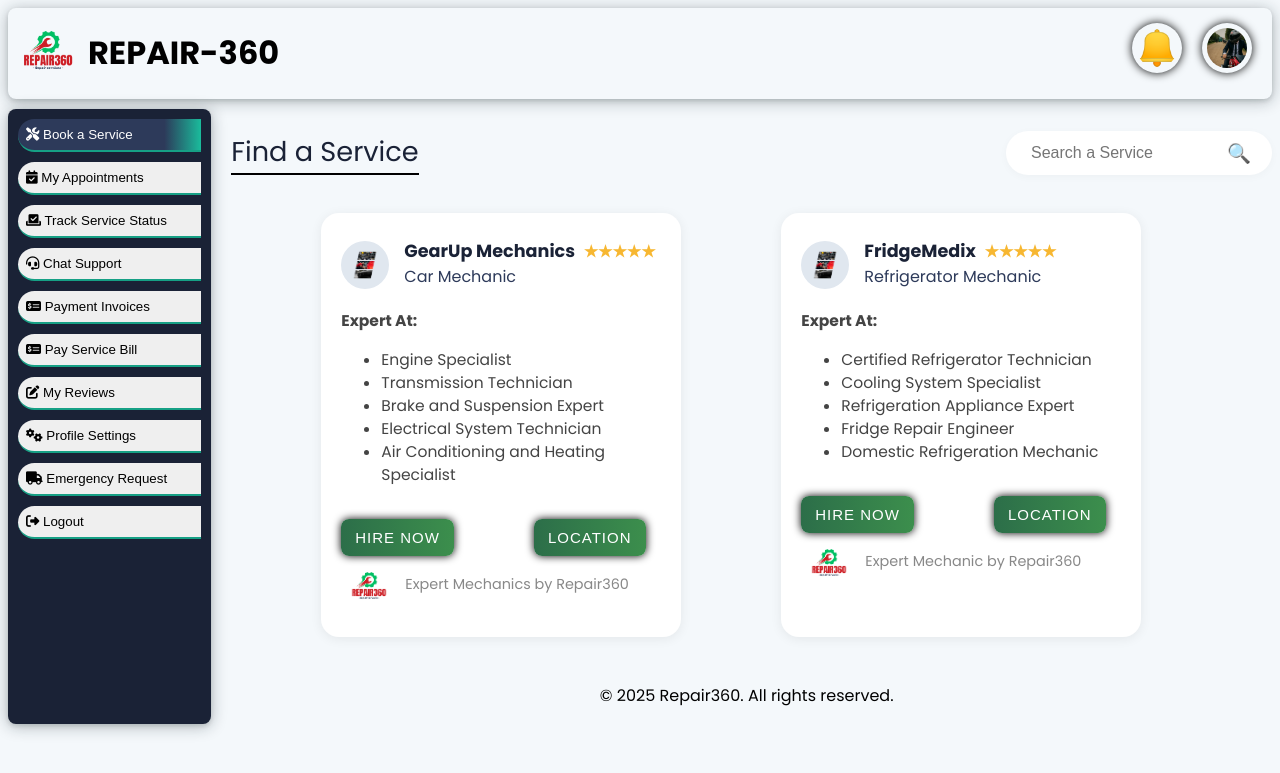
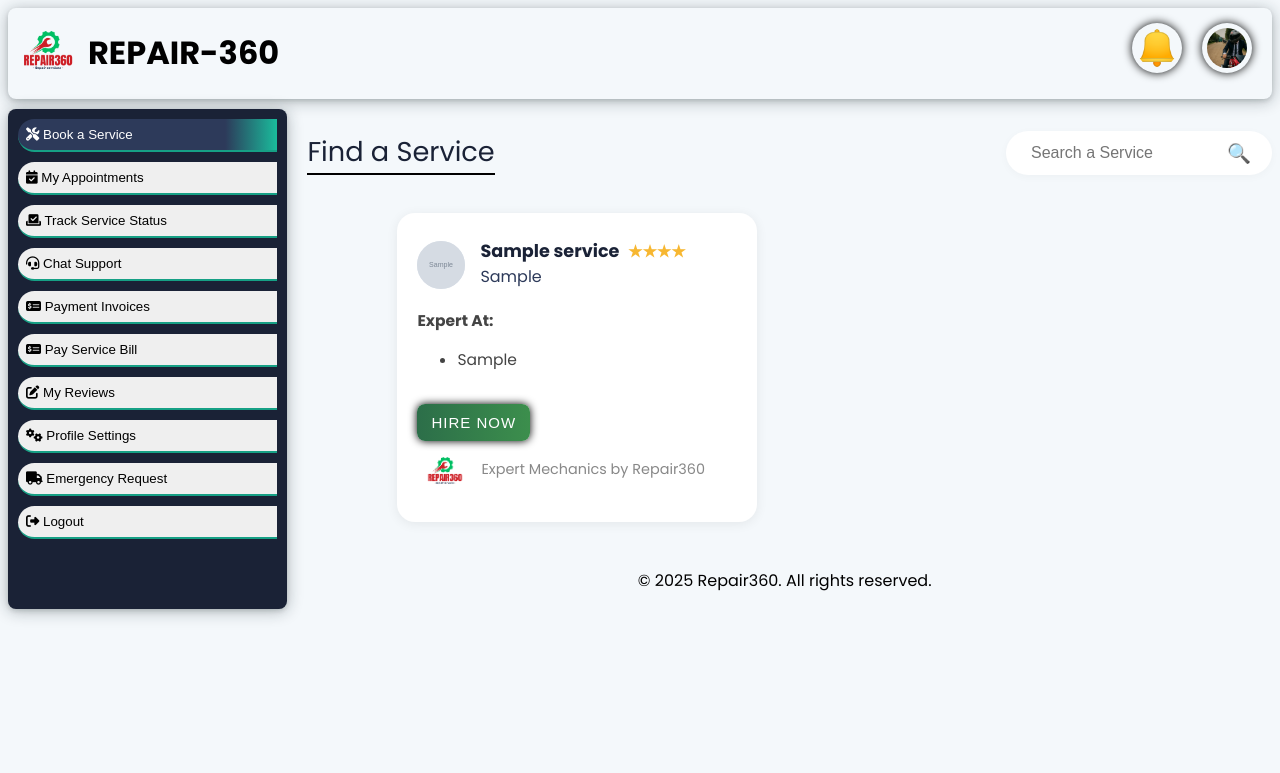
Before and after one commit to BMZim/Repair360, a PHP site: page /customer-dashboard.php in a window 1280 px wide. Shown: the top 773 px of the page. Run offline with PHP 8.4, Linux system fonts and the light colour scheme; the visitor is signed in with stand-in values (Sample User, id 1); tables that the repository leaves empty or names only in its code hold one stand-in row (values such as "Sample post"); grey boxes marked "Sample" are stand-in pictures; some libraries are stand-ins or nearby versions.

Commit message:
new change

```diff
--- a/customer/customer-dashboard.php
+++ b/customer/customer-dashboard.php
@@ -60,28 +60,70 @@
         </div>
         <div class="booking-content">
             <div class="service-cards">
-                <!-- Service Card 1 -->
+<?php
+include("db.php");
+
+$sql = "SELECT
+            m.mechanic_id,
+            m.full_name,
+            m.avatar,
+            s.shop_name,
+            s.skills,
+            s.expert_area,
+            s.shop_location,
+            COALESCE(AVG(r.rating), 0) AS avg_rating
+        FROM service s
+        JOIN mechanic m ON s.mechanic_id = m.mechanic_id
+        LEFT JOIN mechanic_rating r ON m.mechanic_id = r.mechanic_id
+        GROUP BY m.mechanic_id, s.service_id";
+
+$result = $conn->query($sql);
+
+if ($result->num_rows > 0) {
+    while ($row = $result->fetch_assoc()) {
+        // Convert comma-separated string into array
+        $skillsArray = explode(",", $row['skills']);
+        $expertArray = explode(",", $row['expert_area']);
+
+        // Handle shop location safely
+        $latitude = $longitude = null;
+        if (!empty($row['shop_location']) && strpos($row['shop_location'], ',') !== false) {
+            list($latitude, $longitude) = explode(',', $row['shop_location']);
+            $latitude = trim($latitude);
+            $longitude = trim($longitude);
+        }
+        ?>
+
         <div class="service-card">
             <div class="card-header">
-                        <div class="avatar"><img src="img/re.png" alt=""></div>
+                <div class="avatar">
+                    <img src="uploads/<?= htmlspecialchars($row['avatar']); ?>" alt="avatar">
+                </div>
                 <div>
-                            <div class="name">GearUp Mechanics <span class="stars">★★★★★</span></div>
-                            <div class="category">Car Mechanic</div>
+                    <div class="name">
+                        <?= htmlspecialchars($row['shop_name']); ?>
+                        <span class="stars">
+                            <?= str_repeat("★", round($row['avg_rating'])); ?>
+                        </span>
+                    </div>
+                    <div class="category"><?= htmlspecialchars($row['skills']); ?></div>
                 </div>
             </div>
+
             <div class="expertise">
                 <strong>Expert At:</strong>
                 <ul>
-                            <li>Engine Specialist</li>
-                            <li>Transmission Technician</li>
-                            <li>Brake and Suspension Expert</li>
-                            <li>Electrical System Technician</li>
-                            <li>Air Conditioning and Heating Specialist</li>
+                    <?php foreach ($expertArray as $expert): ?>
+                        <li><?= htmlspecialchars(trim($expert)); ?></li>
+                    <?php endforeach; ?>
                 </ul>
             </div>
+
             <div class="hire">
                 <button class="hire-btn">Hire Now</button>
-                        <button class="hire-btn">Location</button>
+                <?php if ($latitude && $longitude): ?>
+                    <button class="hire-btn" onclick="showLocation(<?= $latitude ?>, <?= $longitude ?>)">Location</button>
+                <?php endif; ?>
             </div>
 
             <div class="footer">
@@ -89,36 +131,22 @@
                 Expert Mechanics by Repair360
             </div>
         </div>
-                <!-- Service Card 2 -->
-                <div class="service-card">
-                    <div class="card-header">
-                        <div class="avatar"><img src="img/re.png" alt=""></div>
-                        <div>
-                            <div class="name">FridgeMedix <span class="stars">★★★★★</span></div>
-                            <div class="category">Refrigerator Mechanic</div>
-                        </div>
-                    </div>
-                    <div class="expertise">
-                        <strong>Expert At:</strong>
-                        <ul>
-                            <li>Certified Refrigerator Technician</li>
-                            <li>Cooling System Specialist</li>
-                            <li>Refrigeration Appliance Expert</li>
-                            <li>Fridge Repair Engineer</li>
-                            <li>Domestic Refrigeration Mechanic</li>
-                        </ul>
-                    </div>
-                    <div class="hire">
-                        <button class="hire-btn">Hire Now</button>
-                        <button class="hire-btn">Location</button>
+
+        <?php
+    }
+} else {
+    echo "<p>No services available right now.</p>";
+}
+?>
 </div>
 
-                    <div class="footer">
-                        <img src="img/repairlogo.png" alt="Repair360" />
-                        Expert Mechanic by Repair360
-                    </div>
-                </div>
-            </div>
+<script>
+function showLocation(lat, lng) {
+    window.open(`https://www.google.com/maps?q=${lat},${lng}`, '_blank');
+}
+</script>
+
+
 
 
             </div>
```
Lines whose indentation alone changed are shown as unchanged.
